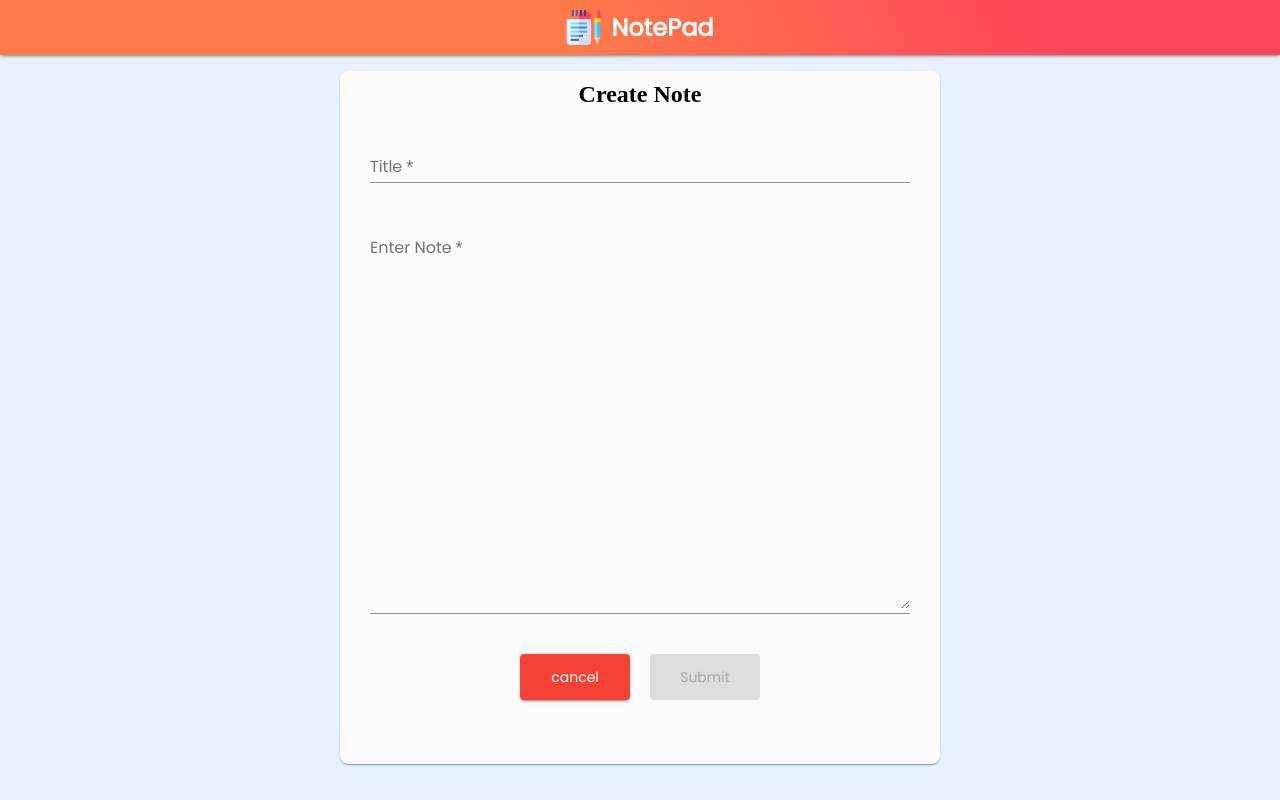
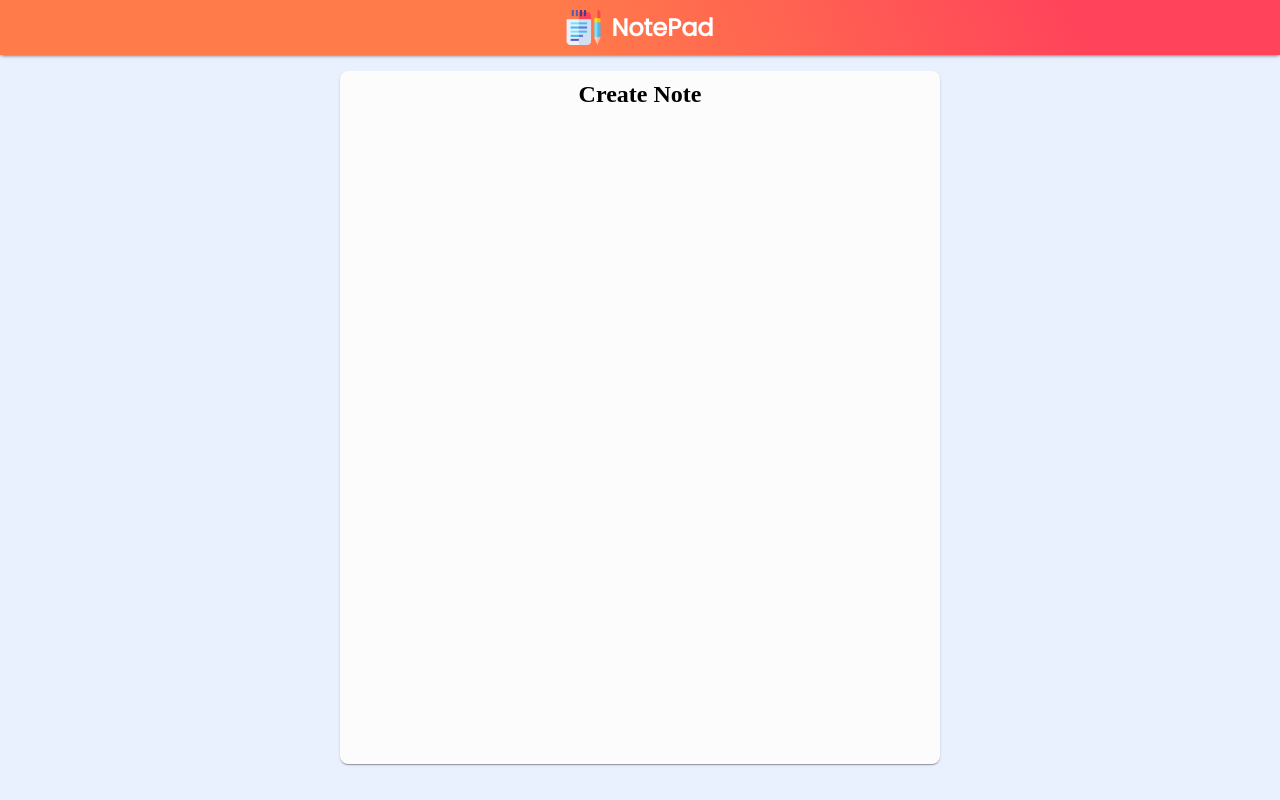
Before and after one commit to Moro-Afriyie/Note-App, an Angular app: page /addNote in a window 1280 px wide. Built offline with nearby package versions, Linux system fonts and the light colour scheme.

Commit message:
changed to template driven forms

```diff
--- a/src/app/add-note-page/add-note-page.component.html
+++ b/src/app/add-note-page/add-note-page.component.html
@@ -1,7 +1,7 @@
 <div class="addnote-container">
     <h2>Create Note</h2>
     <!---Reactive Forms-->
-    <form [formGroup]="addNoteForm" (ngSubmit)="onSubmit()" class="form-box">
+    <!-- <form [formGroup]="addNoteForm" (ngSubmit)="onSubmit()" class="form-box">
         <div class="form__fields">
             <mat-form-field class="form__title">
                 <mat-label>Title</mat-label>
@@ -23,5 +23,5 @@
             <button mat-raised-button color="warn" (click)="onCancel()">cancel</button>
             <button mat-raised-button color="primary" type="submit" [disabled]="addNoteForm.invalid">Submit</button>
         </div>
-    </form>
+    </form> -->
 </div>
```
